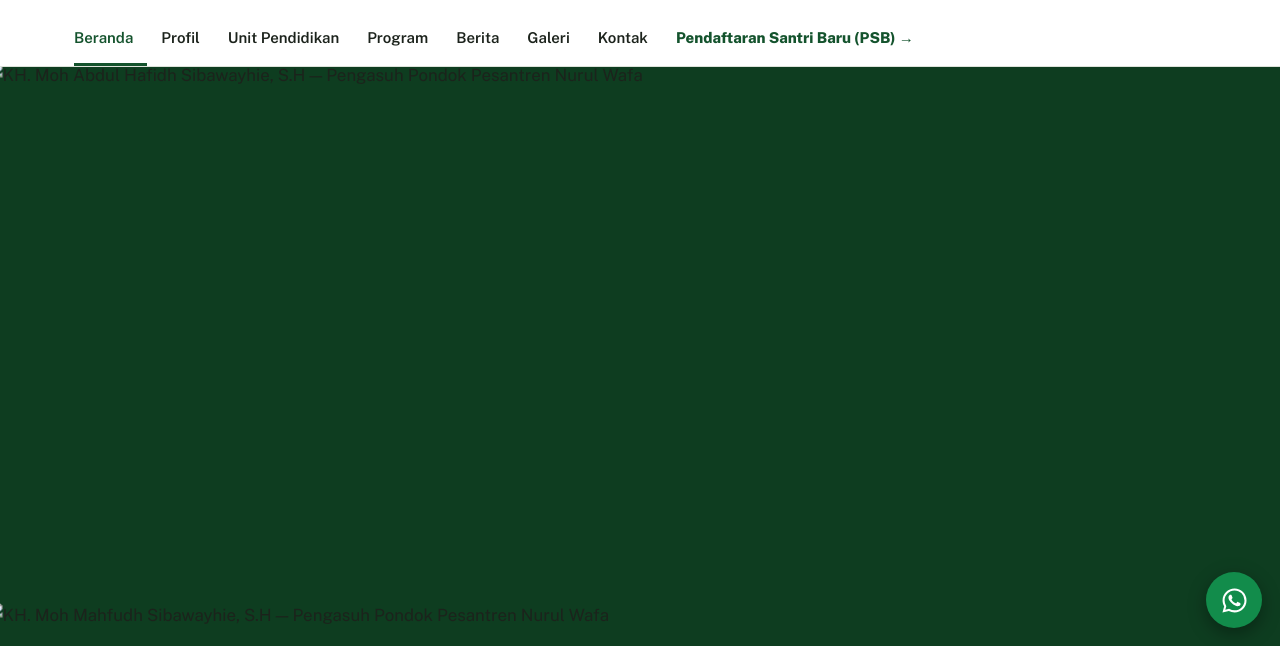
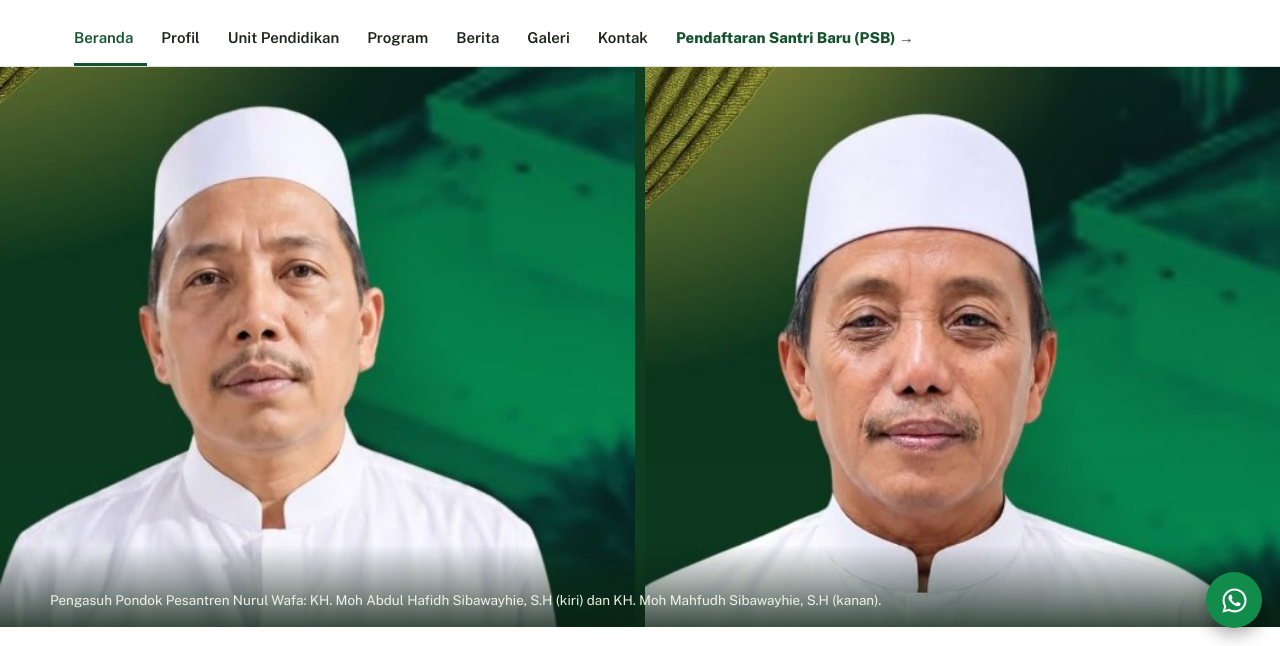
Before and after one commit to mkholilhidayatullah/prototype_web_Nurulwafa, a plain HTML site: page index.html in a window 1280 px wide. Shown: the part 154-800 px from the top of the page. Drawn offline with nearby package versions, Linux system fonts and the light colour scheme.

Commit message:
Hero: ganti foto burik dengan duo potret pengasuh; galeri featured kembali ke haul-2023.jpg

```diff
--- a/assets/script.js
+++ b/assets/script.js
@@ -178,7 +178,7 @@
     ms_label: 'Information & Registration', ms_note: 'Boarding school phone / WhatsApp',
     nav_home: 'Home', nav_profil: 'Profile', nav_unit: 'Education Units', nav_program: 'Programs', nav_berita: 'News', nav_galeri: 'Gallery', nav_kontak: 'Contact',
     nav_psb: 'New Student Registration (PSB) →',
-    hero_cap: 'Haflatul Imtihan & the 46th Haul of Ponpes Nurul Wafa, Demung — the main stage filled with santri and guardians.',
+    hero_cap: 'The caretakers of Pondok Pesantren Nurul Wafa: KH. Moh Abdul Hafidh Sibawayhie, S.H (left) and KH. Moh Mahfudh Sibawayhie, S.H (right).',
     hl_date: '8 March 2023', hl_cat: 'School News',
     hl_title: 'Nurul Wafa Boarding School in Demung Holds Haflatul Imtihan and Its 46th Haul',
     hl_excerpt: 'The Haflatul Imtihan and the 46th Haul of the late KH. Ahmad Sibawayhie Syadzli were held at Pondok Pesantren Nurul Wafa, Demung, Besuki, Situbondo — attended by masyayikh, invited guests, santri, and guardians. Under the Nurul Wafa Foundation, the school combines classical kitab kuning studies of a traditional salaf pesantren with the national education curriculum, from playgroup to university.',
--- a/assets/style.css
+++ b/assets/style.css
@@ -509,3 +509,12 @@ details.faq[open ] summary::after{transform:rotate(180deg)}
   /* Tombol WhatsApp melayang: hormati area aman gestur HP (safe-area) */
   .wa-float{width:52px;height:52px;right:16px;bottom:calc(16px + env(safe-area-inset-bottom))}
 }
+
+/* ---------- Hero duo: dua potret pengasuh berdampingan ----------
+   Ditempatkan di akhir berkas agar menimpa aturan .hero-photo img
+   generik di blok ≤920px/≤640px di atas (specificity setara,
+   urutan terakhir yang berlaku). Caption tetap menimpa di dasar
+   figure lewat aturan .hero-photo figcaption yang sudah ada. */
+.hero-duo{display:grid;grid-template-columns:1fr 1fr;gap:10px}
+.hero-duo img{width:100%;height:clamp(320px,48vw,560px);object-fit:cover;object-position:50% 15%;animation:none}
+@media (max-width:640px){.hero-duo{gap:6px}.hero-duo img{height:240px}}
```
Also changed, not shown: assets/pengasuh-hafidh.jpg (added), assets/pengasuh-mahfudh.jpg (added).
